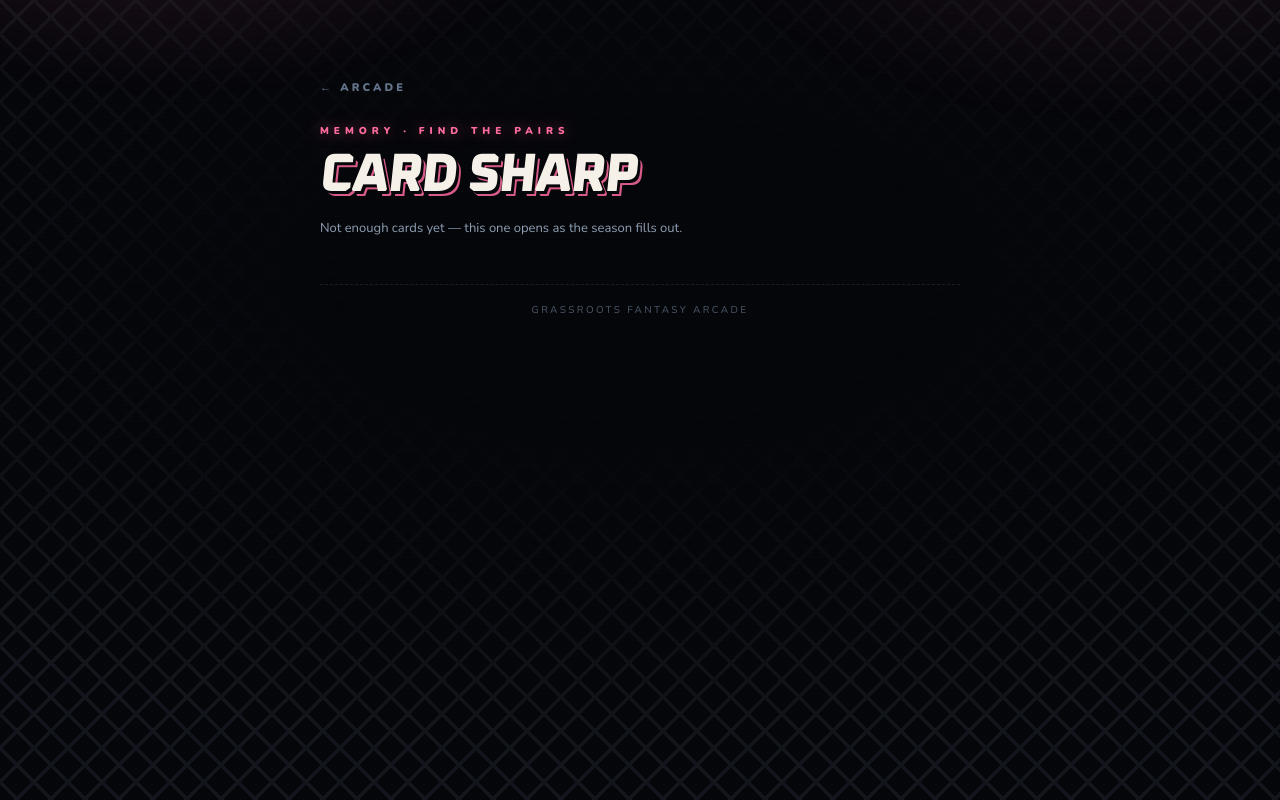
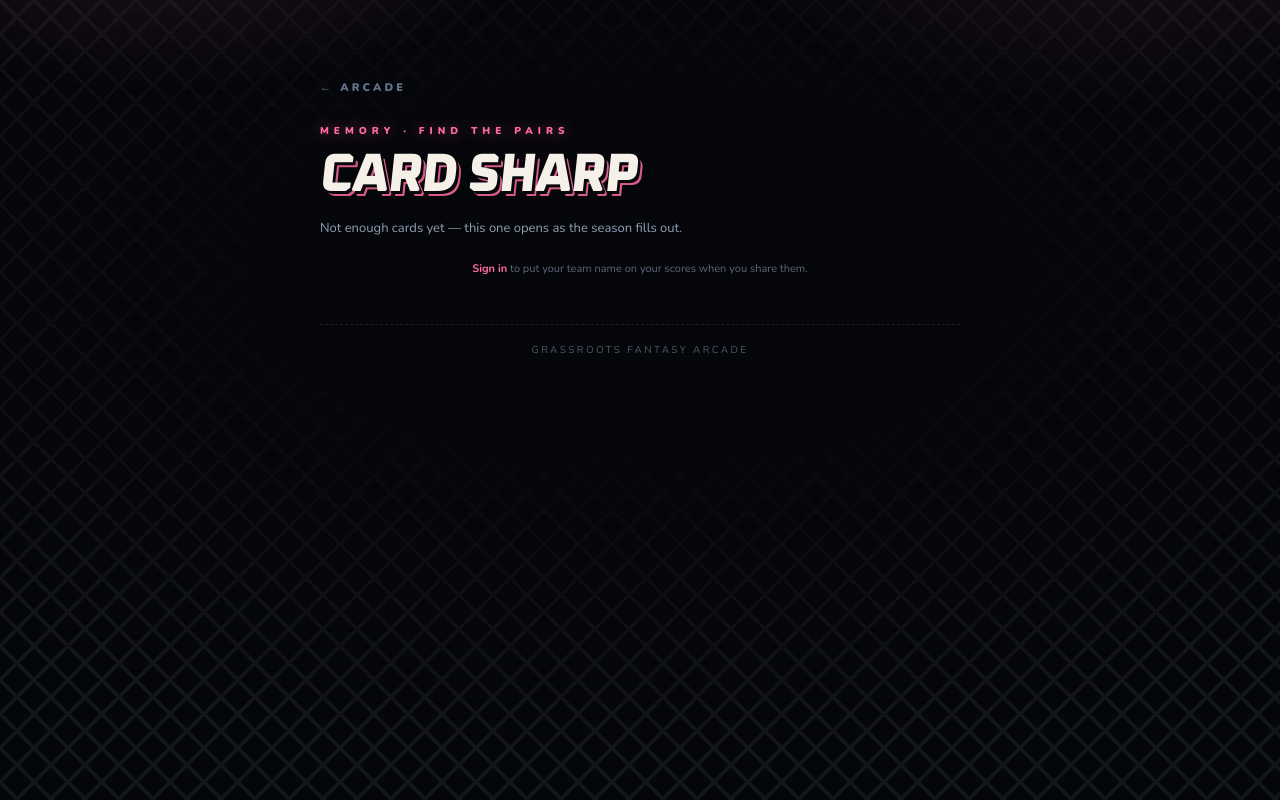
Before and after one commit to N8Nuks/grassrootsfantasy, a Next.js app: page /games/memory in a window 1280 px wide. Built offline with nearby package versions, Linux system fonts and the light colour scheme; no server answers; the database is empty.

Commit message:
Signed-out prompt on every arcade game

```diff
--- a/components/ArcadeShell.tsx
+++ b/components/ArcadeShell.tsx
@@ -4,6 +4,7 @@
 
    Each game brings its own neon, passed in as `neon`, which tints the haze,
    the headings and every control on the page. */
+import ArcadeSignIn from './ArcadeSignIn'
 export default function ArcadeShell({ neon, eyebrow, title, children }: {
   neon: string
   eyebrow: string
@@ -113,6 +114,7 @@ export default function ArcadeShell({ neon, eyebrow, title, children }: {
           <p className="ar-eyebrow">{eyebrow}</p>
           <h1 className="ar-title">{title}</h1>
           {children}
+          <ArcadeSignIn />
           <p className="ar-foot">Grassroots Fantasy Arcade</p>
         </div>
       </div>
```
